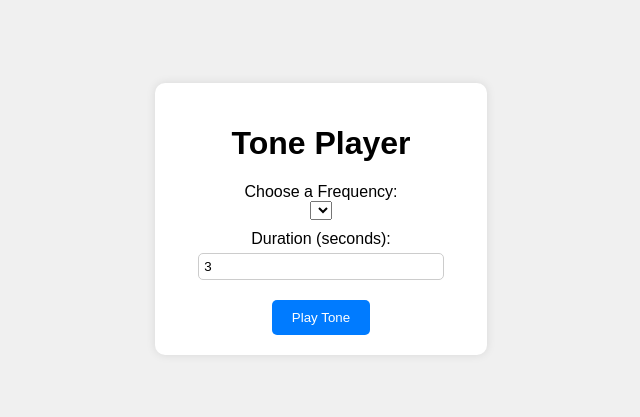
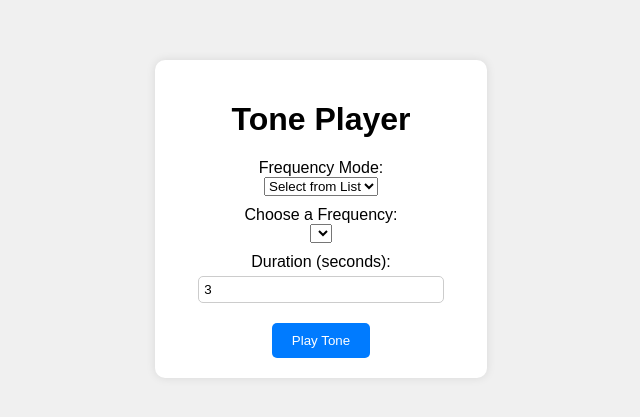
Before and after one commit to hanzrauch/tone-generator, a plain HTML site: page index.html in a window 1280 px wide. Shown: the part 181-598 px from the top of the page, without its empty margins (319-959 px from the left). Drawn offline with Linux system fonts and the light colour scheme.

Commit message:
Change so user can choose to use a dropdown or manually set the frequency

```diff
--- a/index.html
+++ b/index.html
@@ -10,9 +10,20 @@
     <div class="container">
         <h1>Tone Player</h1>
 
-        <label for="frequency">Choose a Frequency:</label>
-        <div id="frequencyDropdown">
-            <select id="frequency"></select>
+        <label for="modeToggle">Frequency Mode:</label>
+        <select id="modeToggle">
+            <option value="dropdown">Select from List</option>
+            <option value="manual">Manual Entry</option>
+        </select>
+
+        <div id="frequencyDropdownContainer">
+            <label for="frequencyDropdown">Choose a Frequency:</label>
+            <select id="frequencyDropdown"></select>
+        </div>
+
+        <div id="manualFrequencyContainer" style="display: none;">
+            <label for="manualFrequency">Enter Frequency (Hz):</label>
+            <input type="number" id="manualFrequency" value="440" min="20" max="20000">
         </div>
 
         <label for="duration">Duration (seconds):</label>
```
